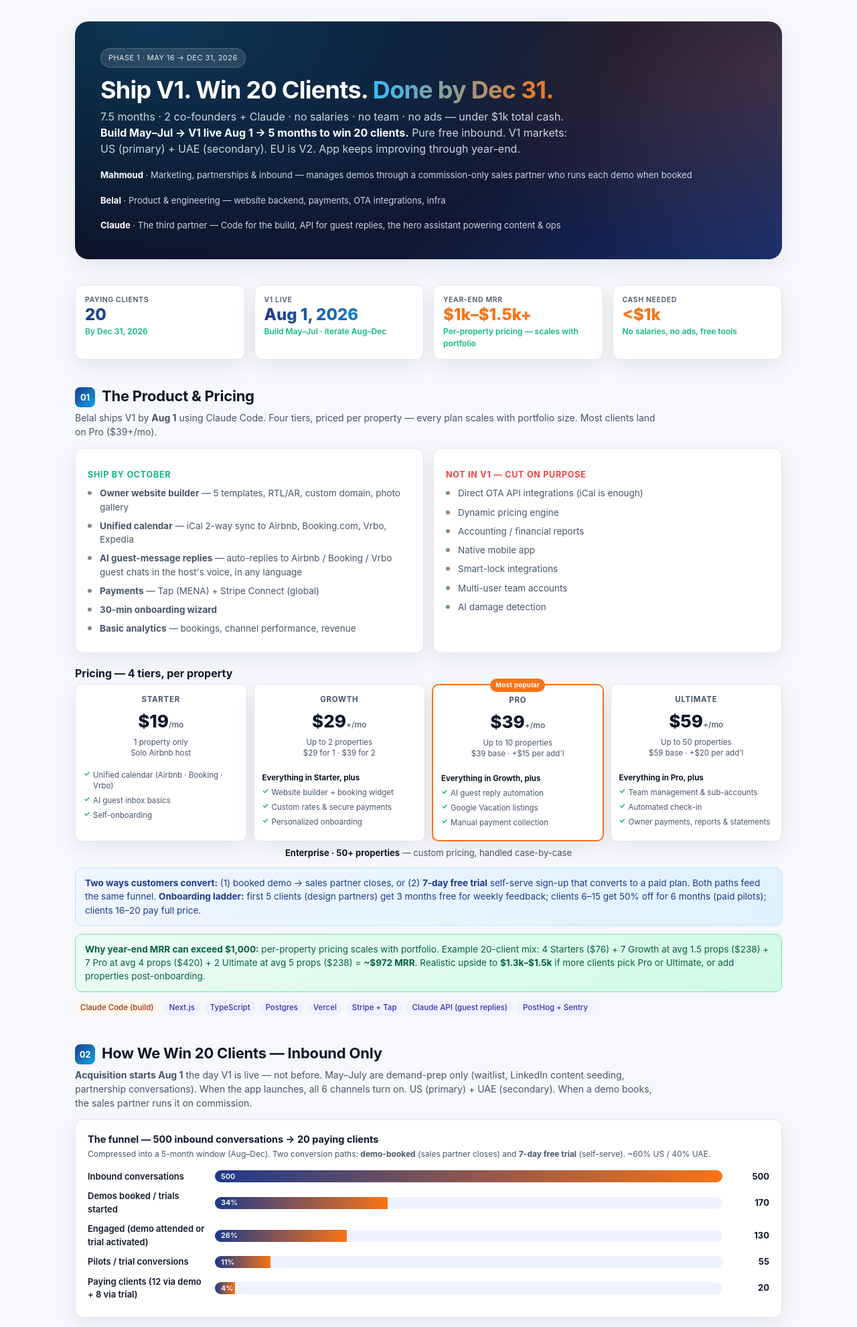
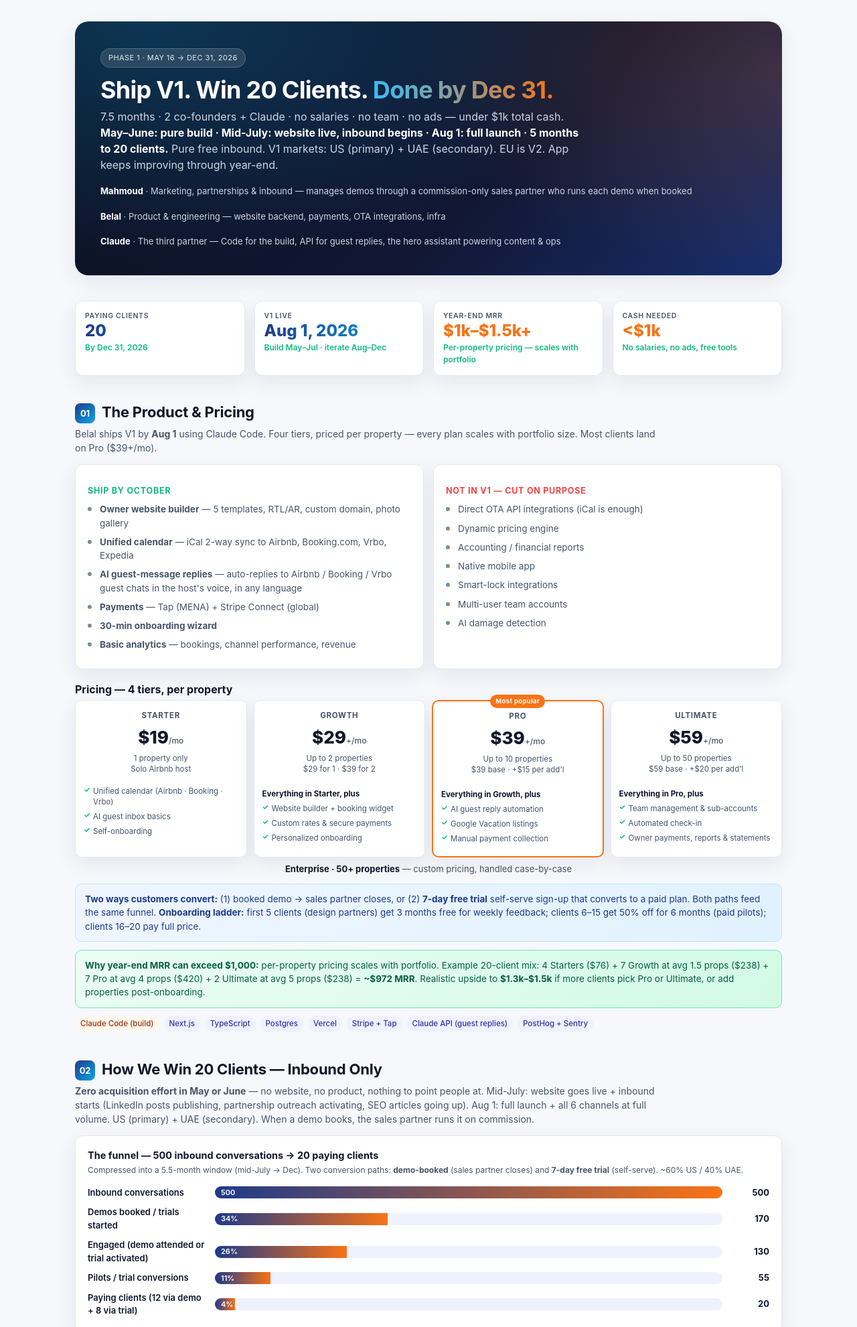
Before and after one commit to petssparkle/business-plan, a plain HTML site: page index.html in a window 1280 px wide. Shown: the top 1981 px of the page at 67% size. Drawn offline with nearby package versions, Linux system fonts and the light colour scheme.

Commit message:
Zero inbound in May/June; mid-July website live + inbound starts; Aug 1 full launch

```diff
--- a/index.html
+++ b/index.html
@@ -226,7 +226,7 @@
 <div class="hero">
   <span class="pill">Phase 1 · May 16 → Dec 31, 2026</span>
   <h1>Ship V1. Win 20 Clients. <span>Done by Dec 31.</span></h1>
-  <p class="lead">7.5 months · 2 co-founders + Claude · no salaries · no team · no ads — under $1k total cash. <strong style="color:#fff;">Build May–Jul → V1 live Aug 1 → 5 months to win 20 clients.</strong> Pure free inbound. V1 markets: US (primary) + UAE (secondary). EU is V2. App keeps improving through year-end.</p>
+  <p class="lead">7.5 months · 2 co-founders + Claude · no salaries · no team · no ads — under $1k total cash. <strong style="color:#fff;">May–June: pure build · Mid-July: website live, inbound begins · Aug 1: full launch · 5 months to 20 clients.</strong> Pure free inbound. V1 markets: US (primary) + UAE (secondary). EU is V2. App keeps improving through year-end.</p>
   <div class="meta">
     <div><strong>Mahmoud</strong> · Marketing, partnerships &amp; inbound — manages demos through a commission-only sales partner who runs each demo when booked</div>
     <div><strong>Belal</strong> · Product &amp; engineering — website backend, payments, OTA integrations, infra</div>
@@ -366,11 +366,11 @@
 <!-- §2 ACQUISITION (INBOUND ONLY) -->
 <section>
   <h2><span class="num">02</span>How We Win 20 Clients — Inbound Only</h2>
-  <p class="section-sub"><strong>Acquisition starts Aug 1</strong> the day V1 is live — not before. May–July are demand-prep only (waitlist, LinkedIn content seeding, partnership conversations). When the app launches, all 6 channels turn on. US (primary) + UAE (secondary). When a demo books, the sales partner runs it on commission.</p>
+  <p class="section-sub"><strong>Zero acquisition effort in May or June</strong> — no website, no product, nothing to point people at. Mid-July: website goes live + inbound starts (LinkedIn posts publishing, partnership outreach activating, SEO articles going up). Aug 1: full launch + all 6 channels at full volume. US (primary) + UAE (secondary). When a demo books, the sales partner runs it on commission.</p>
 
   <div class="chart-card">
     <div class="title">The funnel — 500 inbound conversations → 20 paying clients</div>
-    <div class="sub">Compressed into a 5-month window (Aug–Dec). Two conversion paths: <strong>demo-booked</strong> (sales partner closes) and <strong>7-day free trial</strong> (self-serve). ~60% US / 40% UAE.</div>
+    <div class="sub">Compressed into a 5.5-month window (mid-July → Dec). Two conversion paths: <strong>demo-booked</strong> (sales partner closes) and <strong>7-day free trial</strong> (self-serve). ~60% US / 40% UAE.</div>
     <div style="margin-top:8px;">
       <div class="funnel-row"><div class="funnel-label">Inbound conversations</div><div class="funnel-bar-wrap"><div class="funnel-bar" style="width:100%;">500</div></div><div class="funnel-count">500</div></div>
       <div class="funnel-row"><div class="funnel-label">Demos booked / trials started</div><div class="funnel-bar-wrap"><div class="funnel-bar" style="width:34%;">34%</div></div><div class="funnel-count">170</div></div>
@@ -424,11 +424,11 @@
   <h2><span class="num">03</span>The 7-Month Plan</h2>
   <p class="section-sub">One focus per month. Hit it or stop and re-plan.</p>
 
-  <div class="month-row foundation"><div class="when">May 16–31</div><div class="what"><strong>Pure Build · $0 cash</strong><span class="sub">Founder agreement signed · Belal starts repo &amp; DB · Mahmoud builds waitlist landing page (free Vercel) + books 10 user interviews. <em>No entity yet · no client outreach yet.</em></span></div><div class="goal">0 clients</div></div>
+  <div class="month-row foundation"><div class="when">May 16–31</div><div class="what"><strong>Pure Build · $0 cash · No marketing</strong><span class="sub">Founder agreement signed · Belal starts repo &amp; DB · Mahmoud's role is private prep only — draft brand, research SEO keywords, draft LinkedIn posts to queue for later, map prospect list of 50 names, draft demo Loom script. <em>Nothing published, no outreach, no entity yet.</em></span></div><div class="goal">0 clients</div></div>
 
-  <div class="month-row build"><div class="when">June · M1</div><div class="what"><strong>Build Sprint 1 + Demand Prep · $0 cash</strong><span class="sub">Belal: website builder + 3 templates + iCal sync prototype. Mahmoud: 30 user interviews · 12 LinkedIn posts · 8 SEO posts (Claude-assisted) · 5 partnership conversations · waitlist to 100. <em>Still no sales push, still no legal setup.</em></span></div><div class="goal">0 clients</div></div>
+  <div class="month-row build"><div class="when">June · M1</div><div class="what"><strong>Build Sprint 1 · $0 cash · No marketing</strong><span class="sub">Belal: website builder + 3 templates + iCal sync prototype. Mahmoud: stay quiet — finish drafting 20+ LinkedIn posts (queued), draft 8+ SEO articles, refine prospect list, line up 5 partnership intros for July. 5–10 private user interviews via personal network. <em>Still nothing public.</em></span></div><div class="goal">0 clients</div></div>
 
-  <div class="month-row build"><div class="when">July · M2</div><div class="what"><strong>Build Sprint 2 + Set Up the Business</strong><span class="sub">Belal: iCal 2-way sync · AI guest-reply engine · payments · internal end-to-end test. Mahmoud: keep LinkedIn cadence · 2 partnerships verbally signed · waitlist to 200 · identify commission-only sales partner. <strong>Mid-July: incorporate (Stripe Atlas $300) · buy domain · set up Stripe · all legal paperwork done</strong>. <em>V1 freeze: Jul 28 · launch-ready Aug 1.</em></span></div><div class="goal">0 clients</div></div>
+  <div class="month-row build"><div class="when">July · M2</div><div class="what"><strong>Build Sprint 2 → Site Live → Inbound Switches On</strong><span class="sub"><strong>July 1–14:</strong> Belal finishes iCal 2-way · AI guest-reply engine · payments · internal end-to-end. <strong>July 15:</strong> incorporate (Stripe Atlas $300), buy domain, Stripe live, <strong>website goes live</strong>. <strong>July 15–31:</strong> Mahmoud publishes the queued LinkedIn posts, ships the SEO articles, kicks off partnership outreach + first host DMs. Belal keeps fixing bugs as inbound trickles in. <em>V1 stable by Jul 28 · full launch Aug 1.</em></span></div><div class="goal">0 paying</div></div>
 
   <div class="month-row launch"><div class="when">Aug 1 · M3</div><div class="what"><strong>🚀 V1 LIVE — Acquisition Begins</strong><span class="sub">App live + 7-day free trials open + 5 design partners onboarded free. All 6 inbound channels switched on: LinkedIn DMs, host DMs (US + UAE), partnerships activate, SEO drives. Belal keeps shipping fixes from beta feedback.</span></div><div class="goal">5 design partners</div></div>
 
```
